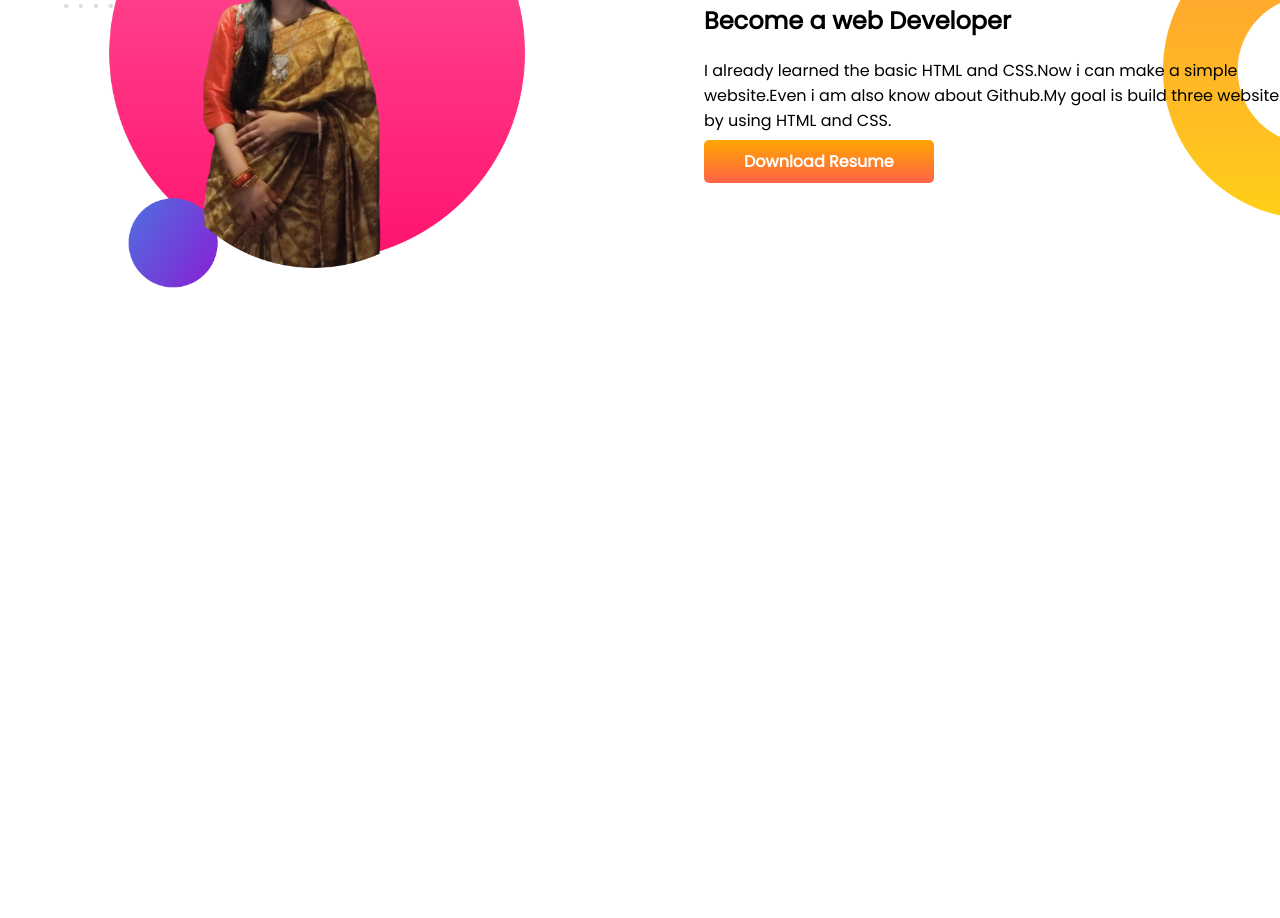
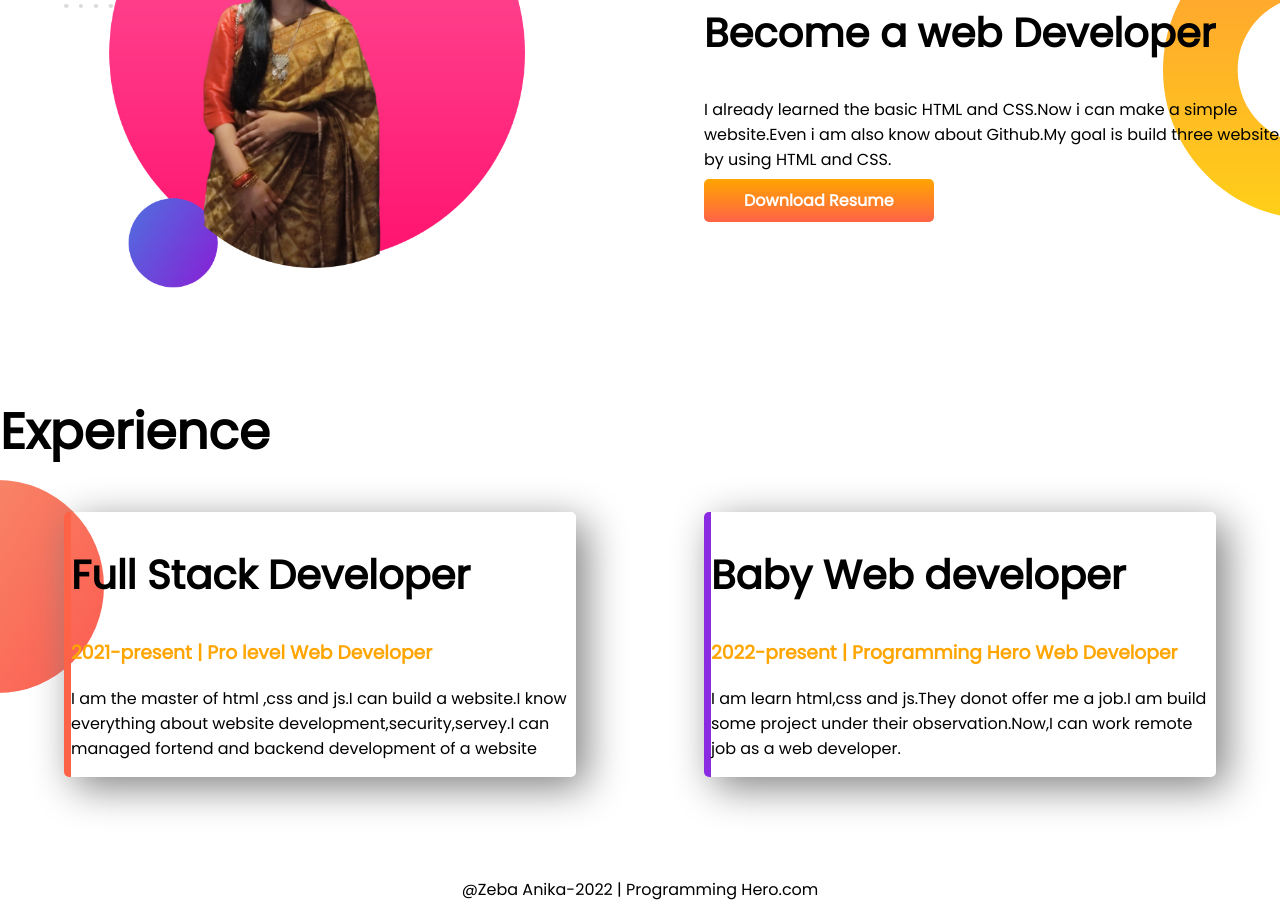
Before and after one commit to Zeba127/protfolio, a plain HTML site: page index.html in a window 1280 px wide. Shown: the part 719-1637 px from the top of the page. Before the commit the page ends 1114 px from the top, so only its background shows below. Drawn offline with Linux system fonts and the light colour scheme.

Commit message:
complete

```diff
--- a/index.html
+++ b/index.html
@@ -11,7 +11,7 @@
     <link rel="stylesheet" href="style.css">
 </head>
 <body>
-    <section class="top-bannar">
+    <section class="top-bannar faxiable-section">
         <div class="half-width">
             <h1>Welcome to<h1>
             <h1 ><span class="orange-color">Zeba Anika's</span>World!</span></h1>
@@ -23,7 +23,7 @@
             <img src="images/my-bg (1).png"alt="ami">
         </div>
     </section>
-    <section class="big-dream">
+    <section class="big-dream faxiable-section">
         <div  class="half-width">
          <img src="images/my-bg2.png">
         </div>
@@ -36,5 +36,28 @@
             <a class="btn-hire" target="_blank" href="https://www.facebook.com/">Download Resume</a>
         </div>
     </section>
+    <section class="experience-area">
+        <h1> Experience </h1>
+    <div class="faxiable-section">
+        <div id="full-stack" class="experience-items">
+            <h2>Full Stack Developer</h2>
+            <h3 class="orange-color">2021-present | Pro level Web Developer</h3>
+            <p>
+                I am the master of html ,css and js.I can build a website.I know everything about website development,security,servey.I can managed fortend and backend development of a website
+            </p>
+        </div>
+        <div id="baby-web"class="experience-items">
+            <h2>Baby Web developer</h2>
+            <h3 class="orange-color">2022-present | Programming Hero Web Developer</h3>
+            <p>
+               I am learn html,css and js.They donot offer me a job.I am build some project under their observation.Now,I can work remote job as a web developer.
+            </p>
+        </div>
+    </div>
+
+    </section>
 </body>
+<footer>
+    <p>@Zeba Anika-2022 | Programming Hero.com</p>
+</footer>
 </html>
--- a/style.css
+++ b/style.css
@@ -5,10 +5,13 @@ body{
 h1{
     font-size: 50px;
 }
+h2{
+    font-size: 40px;
+}
 .orange-color{
     color: orange;
 }
-section{
+.faxiable-section{
     display: flex;
     margin-bottom: 100px;
 }
@@ -37,3 +40,28 @@ section{
     background-repeat: no-repeat;
     background-position: right;
 }
+.experience-items{
+    width: 40%;
+    margin-left: 5%;
+    margin-right: 5%;
+    box-shadow: 10px 10px 40px gray;
+    border-radius: 5px;
+
+
+}
+#full-stack{
+    border-left: 7px solid tomato;
+}
+#baby-web{
+    border-left: 7px solid blueviolet;
+}
+.experience-area{
+    background-image: url(images/exp-bg.png);
+    background-repeat: no-repeat;
+    background-position: left;
+
+
+}
+footer p{
+    text-align: center;
+}
```
